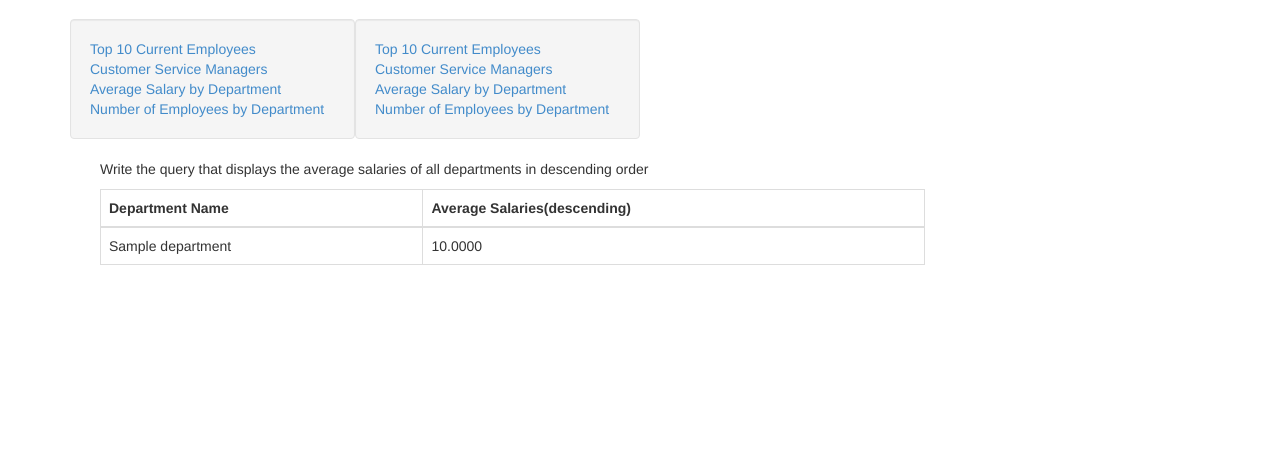
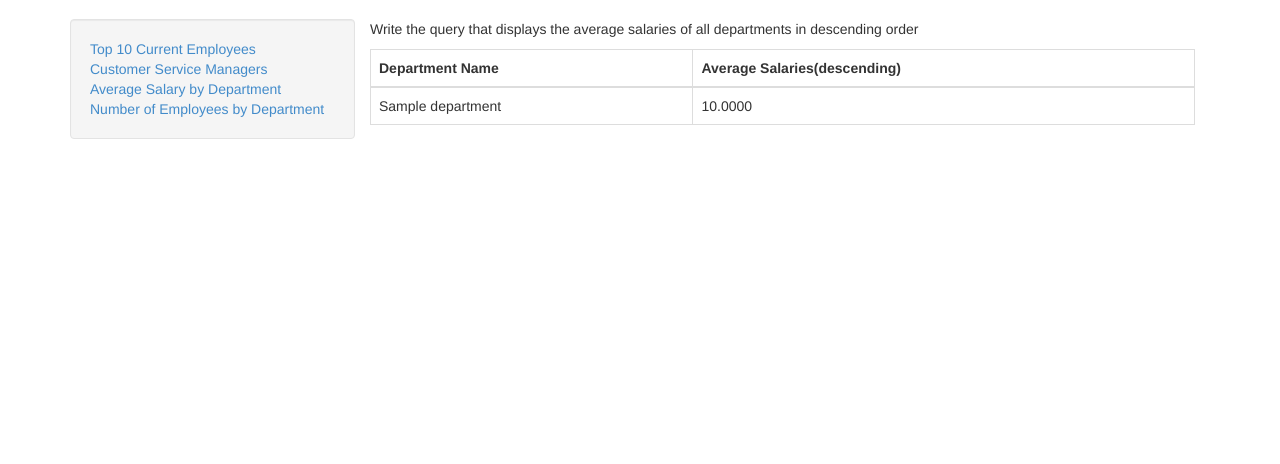
Before and after one commit to hariDasu/phpBench, a PHP site: page /query3.php in a window 1280 px wide. Shown: the part 51-515 px from the top of the page. Run offline with PHP 8.4, Linux system fonts and the light colour scheme; tables that the repository leaves empty or names only in its code hold one stand-in row (values such as "Sample post"); some libraries are stand-ins or nearby versions.

Commit message:
modularizing php

```diff
--- a/query3.php
+++ b/query3.php
@@ -16,17 +16,6 @@
     @include('headerAndNav.php');
 ?>
 
-
-<div class="container">
-    <div class="well col-md-3 col-lg-3 col-sm-3">
-        <a href="index.php">Top 10 Current Employees</a></br>
-        <a href="query2.php">Customer Service Managers</a></br>
-        <a href="query3.php">Average Salary by Department</a></br>
-        <a href="query4.php">Number of Employees by Department </a></br>
-
-
-
-    </div>
 
     <div class="col-md-9 col-lg-9 col-sm-9">
 
```
